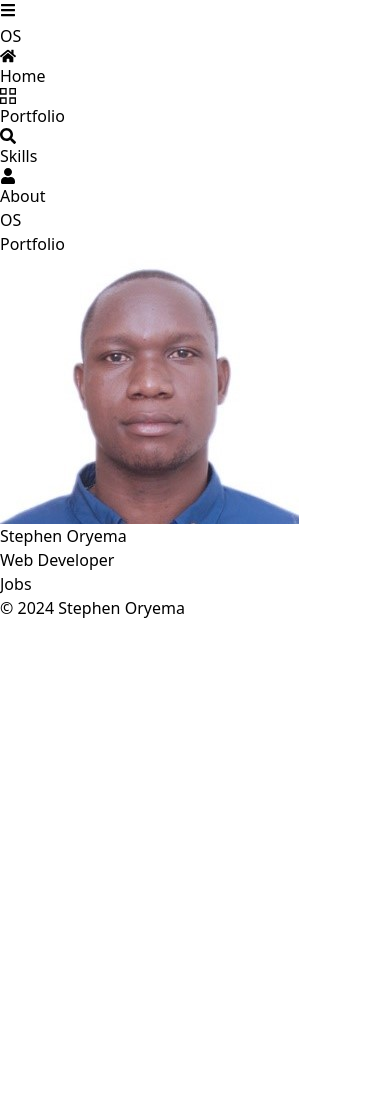
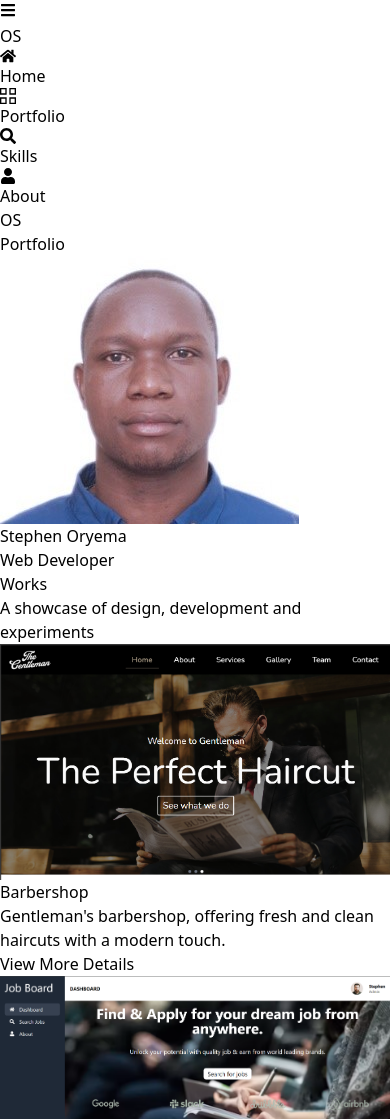
Before and after one commit to OryemaStephen/Oryemasteph, a React (Vite) app: page /portfolio in a window 390 px wide. Shown: the top 1119 px of the page. Before the commit the page ends 844 px from the top, so only its background shows below. Built offline with nearby package versions, Linux system fonts and the light colour scheme.

Commit message:
Added projects and project details components

```diff
--- a/index.html
+++ b/index.html
@@ -2,8 +2,13 @@
 <html lang="en">
   <head>
     <meta charset="UTF-8" />
+    <meta name="description" content="Front-end Developer based in Uganda, East Africa, Africa.">
+    <meta property="og:title" content="Stephen Oryema | Front-end Developer | Uganda | Africa"/>
+    <meta property="og:description" content="Front-end Developer based in Uganda, East Africa, Africa."/>
+
     <link rel="icon" type="image/svg+xml" href="./src/assets/profile.jpg"/>
     <meta name="viewport" content="width=device-width, initial-scale=1.0" />
+
     <title>Oryema Stephen : Web Deevloper</title>
   </head>
   <body>
--- /dev/null
+++ b/src/assets/projectImages.jsx
@@ -0,0 +1,19 @@
+import barbershop from './barbershop.png';
+import jobboard from './jobboard256.png';
+import myshop from './myshop.png';
+import rentcar from './rentcars.png';
+import restuarant from './restaurantapp.png';
+import stephdb from './stephdb.png';
+import agrolim from './agrolim.png';
+import plutohr from './plutohr.png';
+
+export {
+  barbershop,
+  jobboard,
+  myshop,
+  rentcar,
+  restuarant,
+  stephdb,
+  agrolim,
+  plutohr
+};
--- a/src/components/Footer.jsx
+++ b/src/components/Footer.jsx
@@ -3,7 +3,7 @@ const Footer = () => {
   const today = new Date();
   const year = today.getFullYear();
   return (
-    <div className="bottom-0 flex items-center justify-center w-full py-5 text-black bg-white">
+    <div className="flex items-center justify-center w-full py-3 text-black bg-white">
       <span>&copy; </span>
       <span>{year} Stephen Oryema </span>
     </div>
--- a/src/components/PageTitle.jsx
+++ b/src/components/PageTitle.jsx
@@ -7,7 +7,7 @@ const PageTitle = ({ text, onSearchChange, image, showSearch = true }) => {
   return (
     <div className="flex items-center pt-2 justify-between w-full px-4 bg-white pb-2 border border-b-slate-300 h-fit">
       <div className="block w-full md:flex md:items-center md:justify-between lg:w-1/2">
-        <div className="font-bold pl-2 md:pl-0 uppercase md:hidden">OS</div>
+        <div className="font-bold pl-2 md:pl-0 text-2xl uppercase md:hidden">OS</div>
         <div className="font-bold hidden md:block pl-2 md:pl-0 uppercase">{text}</div>
         {showSearch && (
           <SearchField
--- /dev/null
+++ b/src/components/ProjectDetails.jsx
@@ -0,0 +1,60 @@
+import { useParams, Link } from 'react-router-dom';
+import { useProjects } from '../contexts/ProjectContext';
+import Footer from './Footer';
+import PageTitle from './PageTitle';
+import profile from '../assets/profile.jpg';
+import { IoMdArrowRoundBack } from 'react-icons/io';
+
+const ProjectDetails = () => {
+  const { id } = useParams();
+  const projects = useProjects();
+  const project = projects.find((proj) => proj.id === parseInt(id));
+
+  if (!project) {
+    return <div>Project not found</div>;
+  }
+
+  return (
+    <div className="w-full space-y-4">
+      <div className="w-full h-full">
+        <PageTitle text="Portfolio" image={profile} showSearch={false} />
+      </div>
+      <div className="px-3 w-full h-full">
+        <Link to='/portfolio' className='cursor-pointer'>
+            <div className='w-1/2 flex justify-start items-center cursor-pointer'>
+                <div className='cursor-pointer'><IoMdArrowRoundBack /></div>
+                <div className='cursor-pointer'>Go Back</div>
+            </div>
+        </Link>
+
+        <div className='grid pt-10 grid-cols-1 lg:grid-cols-2 gap-5 justify-between items-start'>
+            <div className="w-full text-center">
+                <img src={project.src} alt={project.title} className="w-full h-72 object-cover" />
+            </div>
+            <div className='w-full'>
+                <h1 className="text-lg uppercase font-bold pb-2">{project.title}</h1>
+                <p className="text-lg pb-2">{project.paragraph}</p>
+                <div className='w-full py-2 flex justify-center items-center'>
+                    <div className='flex justify-start hover:cursor-pointer items-center w-1/2'>
+                        <Link to={project.live} className='px-3 py-1 rounded-lg bg-slate-950 text-white'>
+                            <span>Live Preview</span>
+                        </Link>
+                    </div>
+                    <div className='w-1/2 flex justify-start items-center'>
+                        <Link to={project.github} className='px-3 py-1 rounded-lg bg-slate-950 text-white'>
+                            <span>GitHub</span>
+                        </Link>
+                    </div>
+                </div>
+            </div>
+        </div>
+
+      </div>
+      <div className="w-1/2 md:bottom-0 md:absolute ">
+        <Footer />
+      </div>
+    </div>
+  );
+};
+
+export default ProjectDetails;
--- /dev/null
+++ b/src/components/Projects.jsx
@@ -0,0 +1,41 @@
+// import React from 'react'
+import { useNavigate } from 'react-router-dom';
+import { useProjects } from '../contexts/ProjectContext';
+
+const Projects = () => {
+    const navigate = useNavigate()
+    const projects = useProjects();
+
+    const handleDetailsClick = (id) => {
+        navigate(`/portfolio/projects/${id}`);
+    };
+
+  return (
+    <div className="w-full h-full gap-2 bg-white grid grid-cols-1 sm:grid-cols-2 lg:grid-cols-3">
+      {projects.map((project, index) => (
+        <div key={index} className="relative group rounded-lg overflow-hidden grid-cols-1">
+          <img
+            src={project.src}
+            alt={project.title}
+            className="w-full h-full object-cover"
+          />
+          <div className="absolute inset-0 bg-black bg-opacity-90 flex items-center text-white flex-col justify-center transition-transform duration-500 transform translate-y-full group-hover:translate-y-0">
+            <h2 className="text-white text-2xl md:text-3xl text-center pb-2">
+              {project.title}
+            </h2>
+            <p className="text-lg text-center pb-2">{project.paragraph}</p>
+            <button
+              type="button"
+              className="px-5 cursor-pointer py-2 border-[1px] border-white bg-white text-black hover:bg-gray-800 hover:border-black hover:text-white transition-colors duration-500 ease-in-out"
+              onClick={() => handleDetailsClick(project.id)}
+            >
+              View More Details
+            </button>
+          </div>
+        </div>
+      ))}
+    </div>
+  );
+};
+
+export default Projects;
--- a/src/components/Sidebar.jsx
+++ b/src/components/Sidebar.jsx
@@ -33,9 +33,9 @@ const Sidebar = () => {
           isOpen ? 'translate-x-0' : '-translate-x-full'
         } md:translate-x-0 md:relative md:block`}
       >
-        <div className="flex flex-col p-4">
-          <Link to="/" className="flex items-center text-4xl ">
-            OS
+        <div className="flex items-center justify-center flex-col">
+          <Link to="/" className="flex items-center">
+            <span className='text-2xl text-center'>OS</span>
           </Link>
         </div>
         <nav className="flex flex-col gap-1 p-4">
--- /dev/null
+++ b/src/contexts/ProjectContext.jsx
@@ -0,0 +1,33 @@
+// src/contexts/ProjectContext.js
+import { createContext, useContext, useState } from 'react';
+import PropTypes from 'prop-types'; // Import PropTypes
+import { barbershop, jobboard, myshop, rentcar, restuarant, stephdb, agrolim, plutohr } from '../assets/projectImages';
+
+
+const ProjectContext = createContext();
+
+export const ProjectProvider = ({ children }) => {
+  const [projects] = useState([
+    { id: 1, src: barbershop, live: 'https://the-gentleman-barbershop.netlify.app/', github: 'https://github.com/OryemaStephen/the-gentleman-barbershop', title: "Barbershop", paragraph: "Gentleman's barbershop, offering fresh and clean haircuts with a modern touch." },
+    { id: 2, src: jobboard, live: 'https://jobboard256.netlify.app/', github: 'https://github.com/OryemaStephen/job-board', title: "Job Board", paragraph: "An innovative job board platform that connects job seekers with opportunities" },
+    { id: 3, src: myshop, live: 'https://myshop256.netlify.app/', github: 'https://github.com/OryemaStephen/shopping-cart', title: "ECommerce Shop", paragraph: "A dynamic and user-friendly e-commerce platform that brings the best online shopping experience with a wide range of products." },
+    { id: 4, src: rentcar, live: 'https://rentcars256.netlify.app/', github: 'https://github.com/OryemaStephen/car-rental-landing-page', title: "Rent Cars", paragraph: "A seamless car rental service platform that offers users the ability to rent cars." },
+    { id: 5, src: restuarant, live: 'https://eatup256.netlify.app/', github: 'https://github.com/OryemaStephen/Restaurant-website', title: "Restuarant App", paragraph: "A feature-rich restaurant application that allows users to browse menus, place orders, and make reservations." },
+    { id: 6, src: stephdb, live: 'https://oryemasteve.netlify.app/', github: 'https://github.com/OryemaStephen/personal-movie-database', title: "Personal Movie Database", paragraph: "A personalized movie database that allows users to add, search, and keep track of their favorite movies." },
+    { id: 7, src: plutohr, live: 'https://oryemasteve.netlify.app/', github: 'https://github.com/OryemaStephen/PlutoHR', title: "PlutoHR", paragraph: "An HR management system designed to streamline employee management, payroll, and other essential HR functions." },
+    { id: 8, src: agrolim, live: 'https://agrolimgroceriesug.netlify.app/', github: 'https://github.com/OryemaStephen/', title: "Agrolim Groceries", paragraph: "An online platform that connects users with fresh groceries and agricultural products, making shopping for essentials convenient and sustainable." }
+  ]);
+
+  return (
+    <ProjectContext.Provider value={projects}>
+      {children}
+    </ProjectContext.Provider>
+  );
+};
+
+// Add propTypes validation
+ProjectProvider.propTypes = {
+  children: PropTypes.node.isRequired
+};
+
+export const useProjects = () => useContext(ProjectContext);
--- a/src/pages/Portfolio.jsx
+++ b/src/pages/Portfolio.jsx
@@ -1,6 +1,7 @@
 import Footer from "../components/Footer"
 import PageTitle from "../components/PageTitle"
 import profile from '../assets/profile.jpg';
+import Projects from "../components/Projects";
 
 const Portfolio = () => {
   return (
@@ -12,10 +13,17 @@ const Portfolio = () => {
           showSearch={false}
         />
       </div>
-      <div>
-        Jobs
+      <div className="px-3 w-full h-full">
+        <div className="w-full text-center py-2">
+          <h1 className="text-2xl uppercase font-bold pb-2">Works</h1>
+          <p className="text-lg pb-2">
+            A showcase of design,
+            development and experiments
+          </p>
+        </div>
+        <Projects />
       </div>
-      <div className="bottom-0 w-full md:fixed">
+      <div className="w-full">
         <Footer />
       </div>
     </div>
--- a/src/router/AppRoutes.jsx
+++ b/src/router/AppRoutes.jsx
@@ -4,9 +4,12 @@ import Sidebar from '../components/Sidebar';
 import About from '../pages/About';
 import Portfolio from '../pages/Portfolio';
 import Skills from '../pages/Skills';
+import ProjectDetails from '../components/ProjectDetails';
+import { ProjectProvider } from '../contexts/ProjectContext';
 
 const AppRoutes = () => {
   return (
+    <ProjectProvider>
       <Router>
         <div className="flex w-full min-h-screen">
           <Sidebar />
@@ -14,12 +17,14 @@ const AppRoutes = () => {
             <Routes>
               <Route path="/" element={<Dashboard />} />
               <Route path="/portfolio" element={<Portfolio />} />
+              <Route path="/portfolio/projects/:id" element={<ProjectDetails />} />
               <Route path="/skills" element={<Skills />} />
               <Route path="/about" element={<About />} />
             </Routes>
           </div>
         </div>
       </Router>
+    </ProjectProvider>
   );
 };
 
```
Also changed, not shown: src/components/SearchField.jsx (+1 -13 lines), src/assets/restaurantapp.png (renamed from src/assets/Restaurant website.png). Lines whose indentation alone changed are shown as unchanged.
